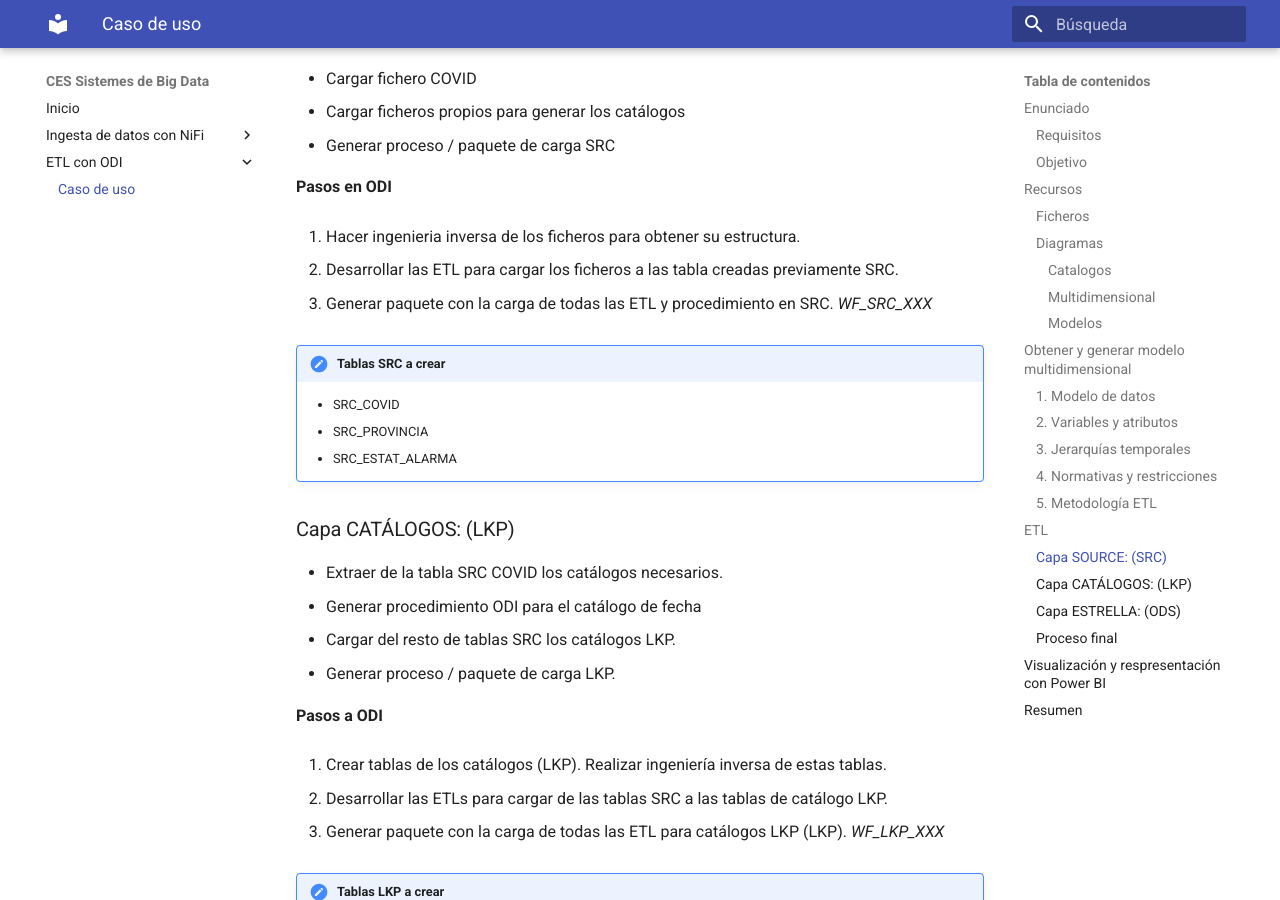
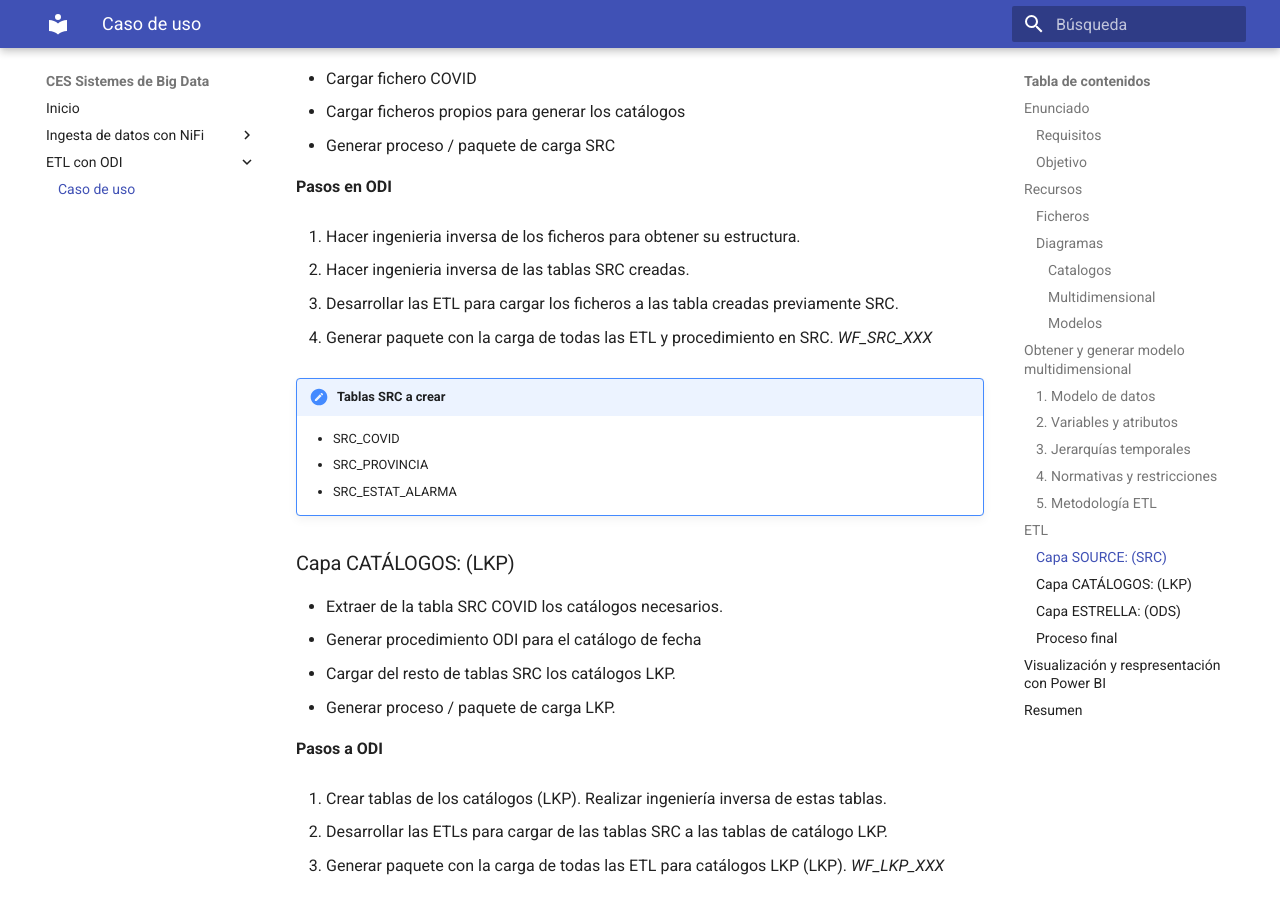
Before and after one commit to jorsodom/bigdata-sb, an MkDocs documentation site: the page built from docs/odi/odiCasoDeUso.md, in a window 1280 px wide and 900 px high, scrolled down 6723 px. Built offline with MkDocs 1.6.1 and Material for MkDocs 9.7.7, drawn with Linux system fonts in a browser that asks for light colours.

Commit message:
Update ODI Scen

```diff
--- a/docs/odi/odiCasoDeUso.md
+++ b/docs/odi/odiCasoDeUso.md
@@ -27,19 +27,19 @@ La dimensión fecha se establecerá mediante un procedimiento SQL, donde se repr
 - **Estado de Alarma**
 Además de las dimensiones anteriores, es necesario generar un catálogo para analizar la cantidad de personas que estuvieron afectadas o no por la Covid-19 durante los períodos de estado de alarma. Este catálogo incluirá los siguientes estados:
 
-       1. Declaración del estado de alarma desde el 14 de marzo: Representa el inicio del estado de alarma en España debido a la pandemia.
+      1. Declaración del estado de alarma desde el 14 de marzo: Representa el inicio del estado de alarma en España debido a la pandemia.
 
-       2. Prórroga del estado de alarma desde el 27 de marzo: Refleja la extensión del estado de alarma inicial.
+      2. Prórroga del estado de alarma desde el 27 de marzo: Refleja la extensión del estado de alarma inicial.
 
-       3. Prórroga del estado de alarma desde el 10 de abril: Otra extensión del estado de alarma.
+      3. Prórroga del estado de alarma desde el 10 de abril: Otra extensión del estado de alarma.
 
-       4. Prórroga del estado de alarma desde el 24 de abril: Continuación del estado de alarma.
+      4. Prórroga del estado de alarma desde el 24 de abril: Continuación del estado de alarma.
 
-       5. Prórroga del estado de alarma desde el 8 de mayo: Nueva extensión del estado de alarma.
+      5. Prórroga del estado de alarma desde el 8 de mayo: Nueva extensión del estado de alarma.
 
-       6. Prórroga del estado de alarma desde el 22 de mayo: Continuación del periodo de alarma.
+      6. Prórroga del estado de alarma desde el 22 de mayo: Continuación del periodo de alarma.
 
-       7. Prórroga del estado de alarma desde el 5 de junio: Última prórroga del estado de alarma antes de su fin.
+      7. Prórroga del estado de alarma desde el 5 de junio: Última prórroga del estado de alarma antes de su fin.
 
       99. Fuera del estado de alarma: Indica los casos fuera de los períodos de estado de alarma.
 
@@ -128,9 +128,11 @@ Se describe a continuación las diferentes capas del modelo multidimensional en
 
 1. Hacer ingenieria inversa de los ficheros para obtener su estructura.
 
-2. Desarrollar las ETL para cargar los ficheros a las tabla creadas previamente SRC.
+2. Hacer ingenieria inversa de las tablas SRC creadas.
 
-3. Generar paquete con la carga de todas las ETL y procedimiento en SRC. *WF_SRC_XXX*
+3. Desarrollar las ETL para cargar los ficheros a las tabla creadas previamente SRC.
+
+4. Generar paquete con la carga de todas las ETL y procedimiento en SRC. *WF_SRC_XXX*
 
 !!! note "Tablas SRC a crear"
       -     SRC_COVID
```
